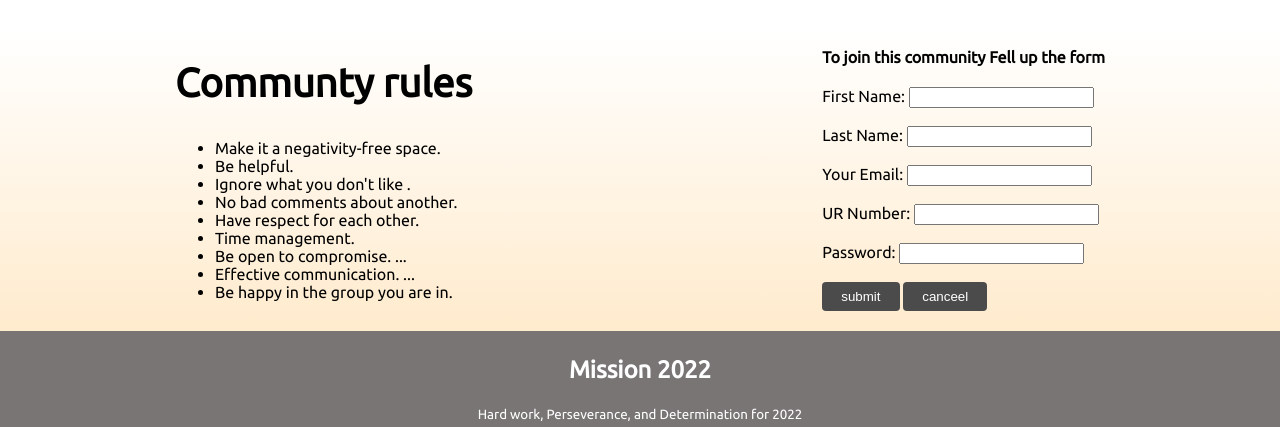
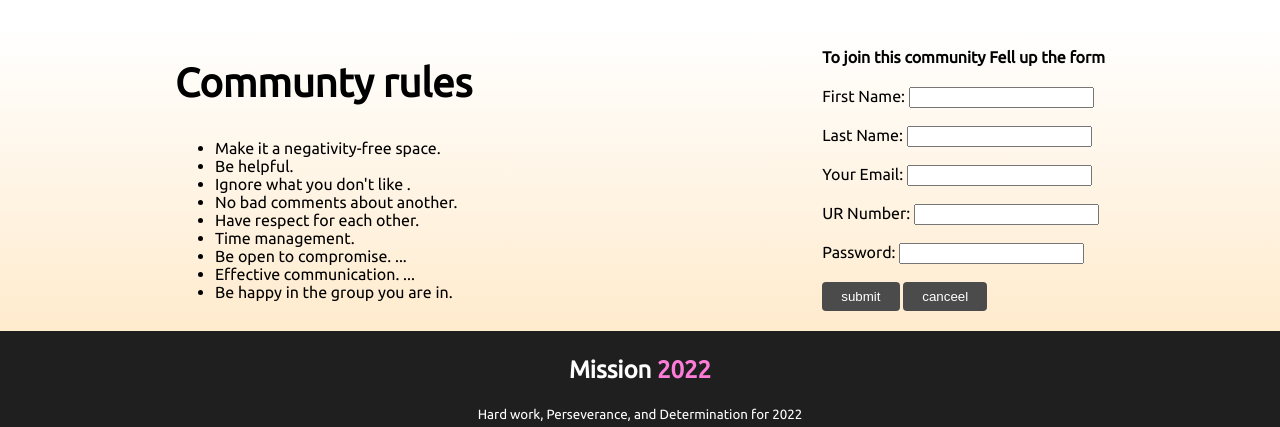
Before and after one commit to my-first-withjankar/Mission-2022, a plain HTML site: page index.html in a window 1280 px wide. Shown: the part 1771-2198 px from the top of the page. Drawn offline with Linux system fonts and the light colour scheme.

Commit message:
color changed

```diff
--- a/index.html
+++ b/index.html
@@ -33,7 +33,7 @@
         <div class="first-section-part1"> <img src="images/person/person-0.png" alt="">
         </div>
     </div>
-    <h1 id="mission">My Mission in 2022 </h1>
+    <h1 id="mission">My Mission in <span class="color-mixed">2022</span> </h1>
     <section class="head-02">
         <div class="mission-01">
             <div>
@@ -132,7 +132,7 @@
         </div>
     </section>
     <footer class="footer">
-        <h2>Mission 2022</h2>
+        <h2>Mission <span class="color-mixed">2022</span></h2>
         <small>Hard work, Perseverance, and Determination for 2022</small>
     </footer>
 </body>
--- a/style.css
+++ b/style.css
@@ -40,7 +40,7 @@ body{
 }
 .btn:hover{
     color: white ;
-    background-color: blue;
+    background-color: rgb(35, 153, 250);
 }
 #mission{
     text-align: center;
@@ -49,6 +49,9 @@ body{
     display: flex;
     justify-content: center;
 
+}
+.color-mixed{
+    color: rgb(253, 124, 215);
 }
 .mission-01{
     width: 20%;
@@ -75,7 +78,7 @@ div img{
     width: 65%;
 }
 .footer{
-    background-color: rgb(121, 117, 117);
+    background-color: rgb(32, 31, 31);
     text-align: center;
     padding: 5px;
     color: white;
```
